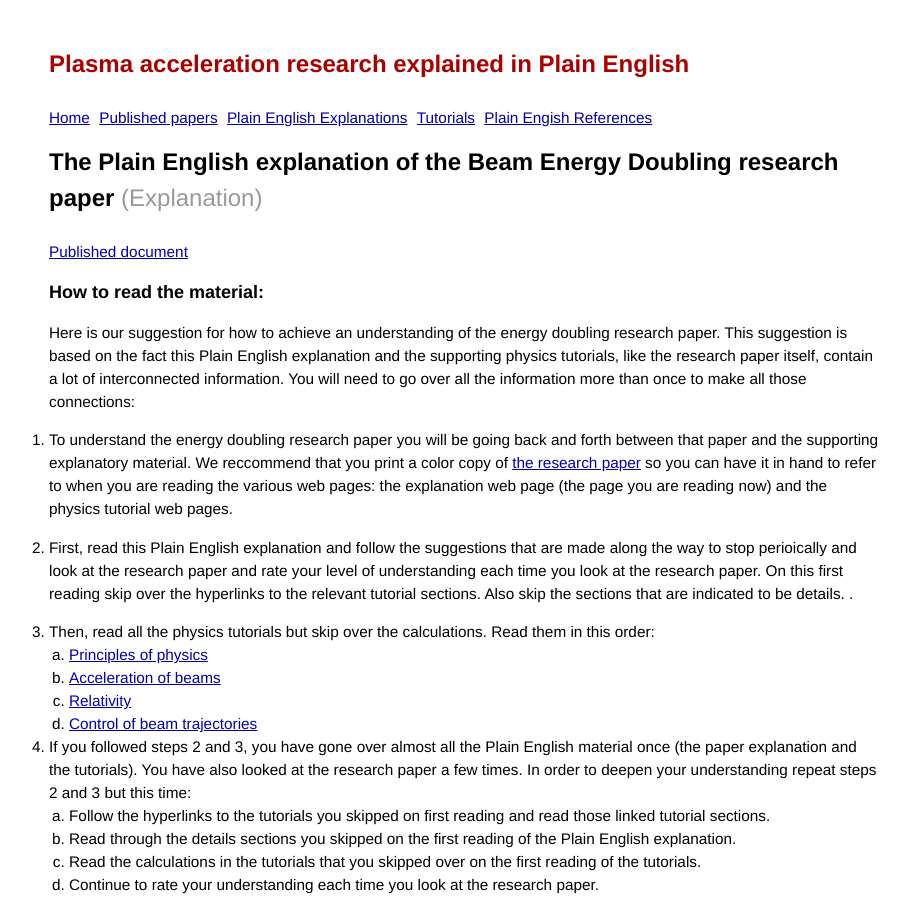
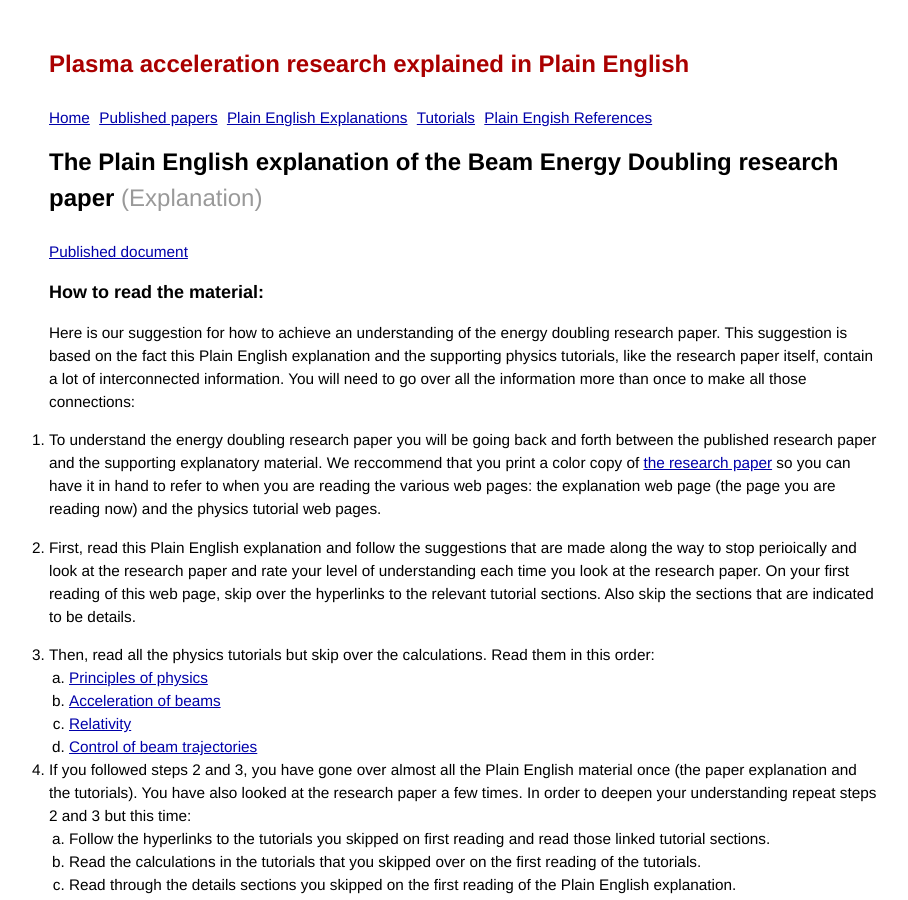
Before and after one commit to grbfacet/facet, a Jekyll site: the page built from energy-doubling-exposition.md, in a window 1280 px wide and 900 px high. Shown: the whole window, without its empty margins (176-1084 px from the left). Built offline with Jekyll 4.4.1, drawn with Linux system fonts in a browser that asks for light colours.

Commit message:
Update energy-doubling-exposition.md

```diff
--- a/energy-doubling-exposition.md
+++ b/energy-doubling-exposition.md
@@ -8,9 +8,9 @@ pagetype: explanation
 
 Here is our suggestion for how to achieve an understanding of the energy doubling research paper. This suggestion is based on the fact this Plain English explanation and the supporting physics tutorials, like the research paper itself, contain a lot of interconnected information. You will need to go over all the information more than once to make all those connections:
 
-1. To understand the energy doubling research paper you will be going back and forth between that paper and the supporting explanatory material. We reccommend that you print a color copy of [the research paper](/slac-pub-12363.pdf) so you can have it in hand to refer to when you are reading the various web pages: the explanation web page (the page you are reading now) and the physics tutorial web pages.
+1. To understand the energy doubling research paper you will be going back and forth between the published research paper and the supporting explanatory material. We reccommend that you print a color copy of [the research paper](/slac-pub-12363.pdf) so you can have it in hand to refer to when you are reading the various web pages: the explanation web page (the page you are reading now) and the physics tutorial web pages.
 
-2. First, read this Plain English explanation and follow the suggestions that are made along the way to stop perioically and look at the research paper and rate your level of understanding each time you look at the research paper. On this first reading skip over the hyperlinks to the relevant tutorial sections. Also skip the sections that are indicated to be details. .
+2. First, read this Plain English explanation and follow the suggestions that are made along the way to stop perioically and look at the research paper and rate your level of understanding each time you look at the research paper. On your first reading of this web page, skip over the hyperlinks to the relevant tutorial sections. Also skip the sections that are indicated to be details.
 
 3. Then, read all the physics tutorials but skip over the calculations. Read them in this order:
    1. [Principles of physics](/principles-of-physics-tutorial.html)
@@ -20,8 +20,8 @@ Here is our suggestion for how to achieve an understanding of the energy doublin
 
 4. If you followed steps 2 and 3, you have gone over almost all the Plain English material once (the paper explanation and the tutorials). You have also looked at the research paper a few times. In order to deepen your understanding repeat steps 2 and 3 but this time:
    1. Follow the hyperlinks to the tutorials you skipped on first reading and read those linked tutorial sections.
+   1. Read the calculations in the tutorials that you skipped over on the first reading of the tutorials.
    1. Read through the details sections you skipped on the first reading of the Plain English explanation.
-   1. Read the calculations in the tutorials that you skipped over on the first reading of the tutorials.
    1. Continue to rate your understanding each time you look at the research paper.
 
 5. Finally, to experience what it is like to actually understand physics equations you can repeat all the tutorial calculations yourself with paper and pencil. If you do this exercise you will find that you can just look at the Einstein mass formula and understand what it says the way a physicist sees it.
```
